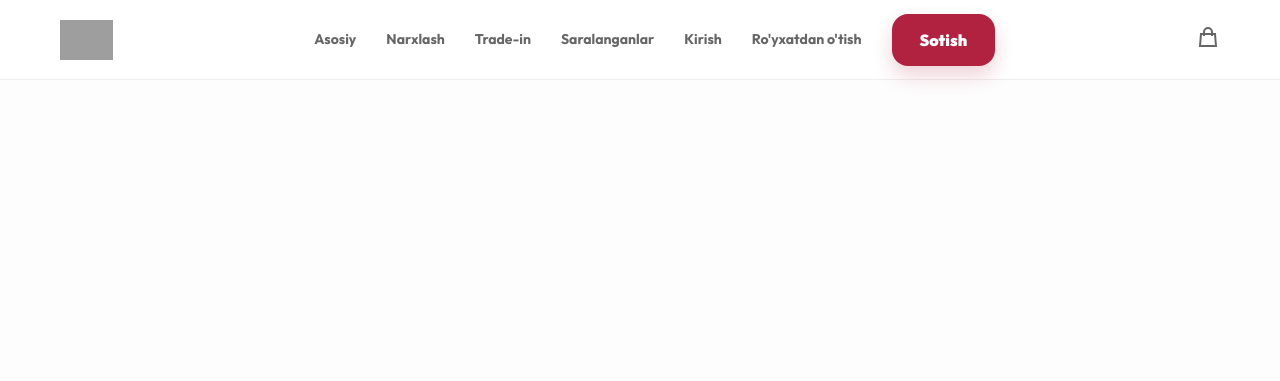
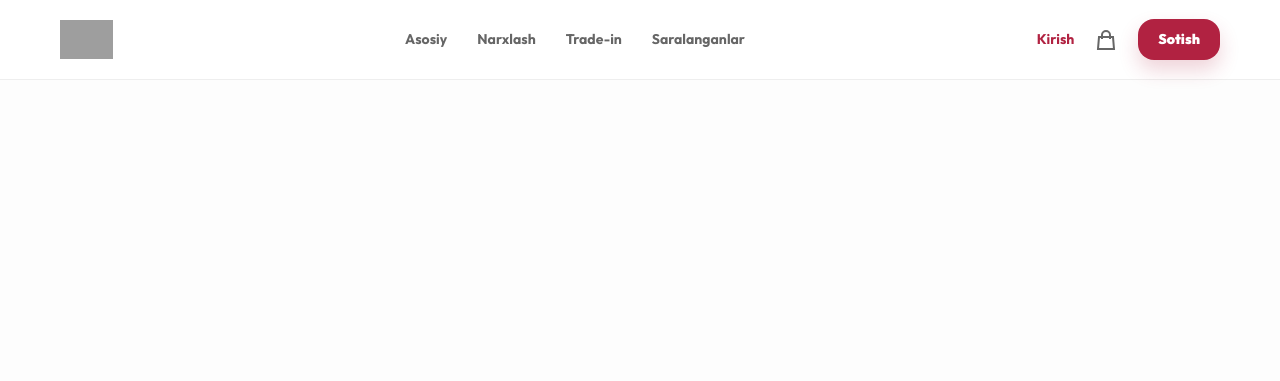
Before and after one commit to Ulugbek12-developer/markab1, a Django app: page /orders/success/ in a window 1280 px wide. Shown: the top 381 px of the page. Run offline with Django 5.2, Linux system fonts and the light colour scheme; tables that the repository leaves empty hold one stand-in row (values such as "Sample post"); grey boxes are pictures that could not be loaded.

Commit message:
feat: update logo and header layout

```diff
--- a/templates/base.html
+++ b/templates/base.html
@@ -10,11 +10,12 @@
     <link href="https://fonts.googleapis.com/css2?family=Outfit:wght@400;700;900&display=swap" rel="stylesheet">
 
     <!-- Standard CSS -->
-    <link rel="stylesheet" href="{% static 'css/style.css' %}?v=1.2">
+    <link rel="stylesheet" href="{% static 'css/style.css' %}?v=1.3">
 
     <style>
-        /* Extra polished tweaks */
         .icon { width: 24px; height: 24px; stroke-width: 2; }
+        .logo-img { height: 45px; width: auto; object-fit: contain; }
+        @media (max-width: 768px) { .logo-img { height: 35px; } }
     </style>
     {% block extra_head %}{% endblock %}
 </head>
@@ -24,8 +25,7 @@
     <header>
         <div class="container nav-wrapper">
             <a href="{% url 'phones:home' %}" class="logo">
-                <img src="{% static 'img/logo.png' %}" alt="Markab" onerror="this.style.display='none'; this.nextElementSibling.style.display='block';">
-                <span style="display:none">MARKAB</span>
+                <img src="{% static 'img/logo_main.png' %}" alt="Markab Electronics" class="logo-img" onerror="this.src='{% static 'img/logo.png' %}';">
             </a>
 
             <nav class="nav-links">
@@ -33,27 +33,31 @@
                 <a href="{% url 'phones:price' %}" class="nav-link">Narxlash</a>
                 <a href="{% url 'phones:trade_in' %}" class="nav-link">Trade-in</a>
                 <a href="{% url 'phones:favorites' %}" class="nav-link">Saralanganlar</a>
-                {% if user.is_authenticated %}
                 {% if user.is_staff %}
                     <a href="{% url 'phones:admin_dashboard' %}" class="nav-link">🔐 Admin</a>
                 {% endif %}
+            </nav>
+
+            <div style="display: flex; align-items: center; gap: 20px;">
+                <!-- Login/Logout Area -->
+                <div class="nav-links" style="display: flex; gap: 15px; align-items: center;">
+                    {% if user.is_authenticated %}
                         <form action="{% url 'users:logout' %}" method="POST" style="display:inline;">
                             {% csrf_token %}
                             <button type="submit" class="nav-link" style="background:none; border:none; color:#FF4D4D; cursor:pointer; font-weight:700;">Chiqish</button>
                         </form>
                     {% else %}
-                    <a href="{% url 'users:login' %}" class="nav-link">Kirish</a>
-                    <a href="{% url 'users:register' %}" class="nav-link">Ro'yxatdan o'tish</a>
+                        <a href="{% url 'users:login' %}" class="nav-link" style="color: var(--primary);">Kirish</a>
                     {% endif %}
-                <a href="{% url 'phones:sell' %}" class="btn-primary">Sotish</a>
-            </nav>
+                </div>
 
-            <div class="nav-links" style="gap: 15px;">
                 <!-- Cart -->
-                <a href="{% url 'phones:cart' %}" style="position:relative; color: var(--text-muted);">
+                <a href="{% url 'phones:cart' %}" style="position:relative; color: var(--text-muted); display: flex; align-items: center;">
                     <svg class="icon" fill="none" stroke="currentColor" viewBox="0 0 24 24"><path d="M16 11V7a4 4 0 00-8 0v4M5 9h14l1 12H4L5 9z"></path></svg>
-                    <span id="cart-count" style="display:none; position:absolute; top:-5px; right:-5px; background:var(--primary); color:white; font-size:10px; padding:2px 5px; border-radius:10px;">0</span>
+                    <span id="cart-count" style="display:none; position:absolute; top:-8px; right:-8px; background:var(--primary); color:white; font-size:10px; padding:2px 5px; border-radius:10px; font-weight:900;">0</span>
                 </a>
+
+                <a href="{% url 'phones:sell' %}" class="btn-primary" style="padding: 10px 20px; font-size: 14px;">Sotish</a>
             </div>
         </div>
     </header>
```
Lines whose indentation alone changed are shown as unchanged.
